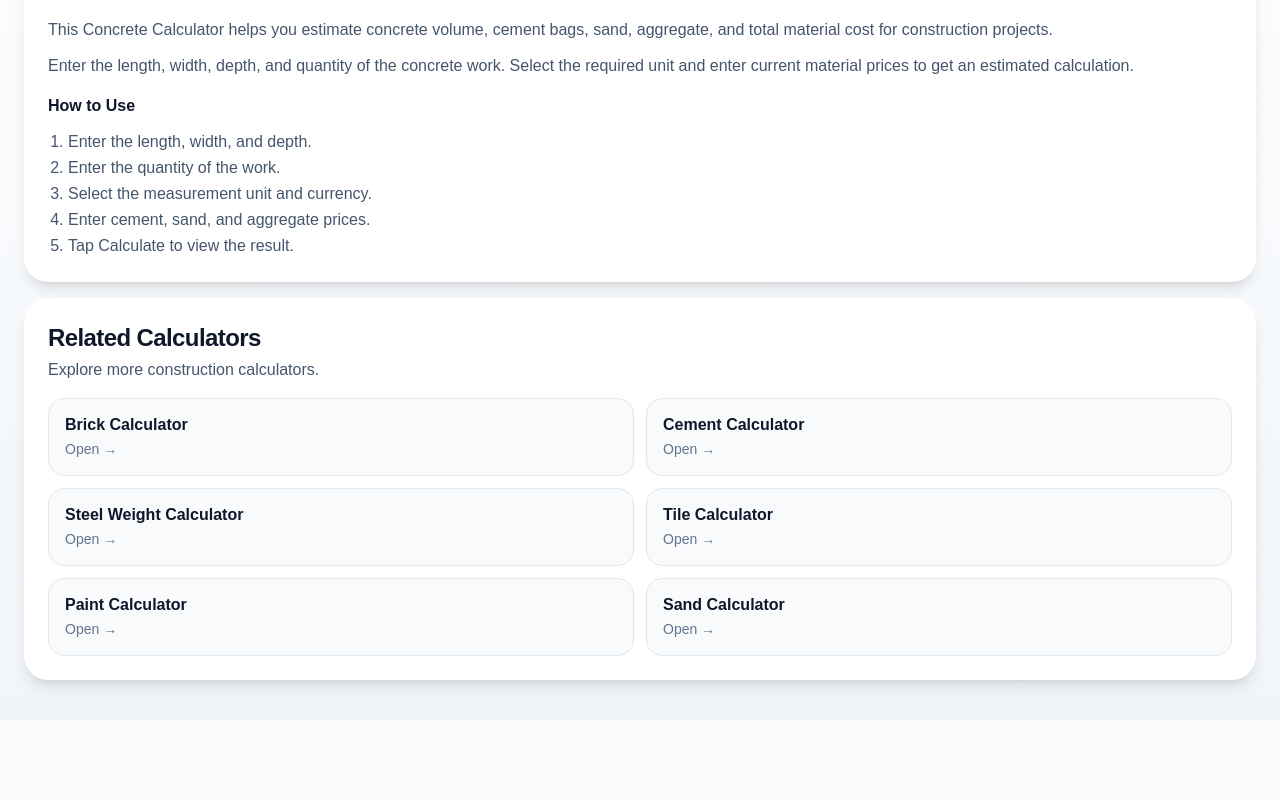
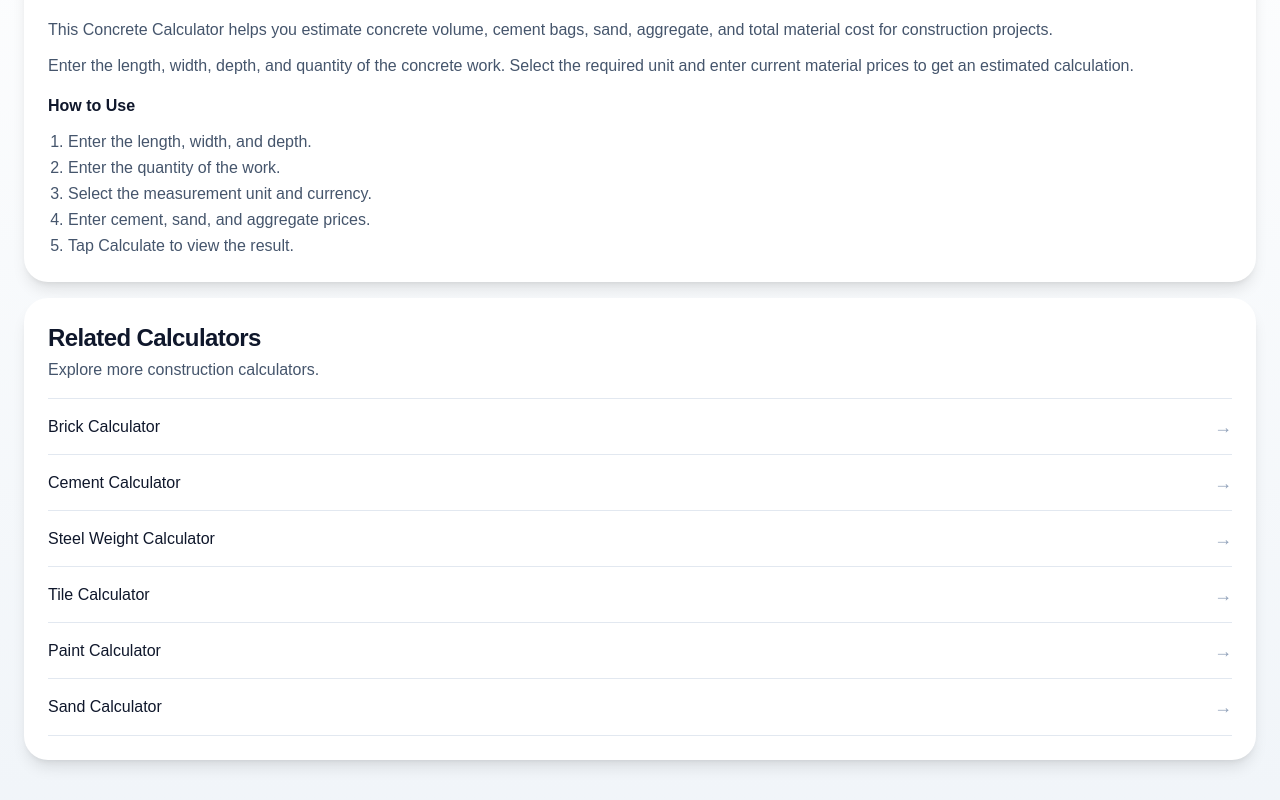
Before and after one commit to km7max-cmd/cornerspan, a Next.js app: page /calculators/concrete in a window 1280 px wide. Shown: the part 1359-2159 px from the top of the page. Before the commit the page ends 2079 px from the top, so only its background shows below. Built offline with nearby package versions, Linux system fonts and the light colour scheme.

Commit message:
Refactor RelatedCalculators component layout and styles

```diff
--- a/app/calculators/concrete/components/RelatedCalculators.tsx
+++ b/app/calculators/concrete/components/RelatedCalculators.tsx
@@ -39,21 +39,21 @@ export default function RelatedCalculators() {
         Explore more construction calculators.
       </p>
 
-      <div className="mt-4 grid grid-cols-2 gap-3">
+      <div className="mt-4 divide-y divide-slate-200 border-y border-slate-200">
 
         {calculators.map((item) => (
           <Link
             key={item.href}
             href={item.href}
-            className="group rounded-2xl border border-slate-200 bg-slate-50 p-4 transition hover:border-blue-400 hover:bg-blue-50"
+            className="flex min-h-14 items-center justify-between py-3 text-slate-900 transition hover:text-blue-600"
           >
-            <h3 className="text-sm font-semibold leading-5 text-slate-900 group-hover:text-blue-700 sm:text-base">
+            <span className="text-sm font-medium sm:text-base">
               {item.title}
-            </h3>
+            </span>
 
-            <p className="mt-1 text-xs text-slate-500 group-hover:text-blue-600 sm:text-sm">
-              Open →
-            </p>
+            <span className="text-lg text-slate-400">
+              →
+            </span>
           </Link>
         ))}
 
```
